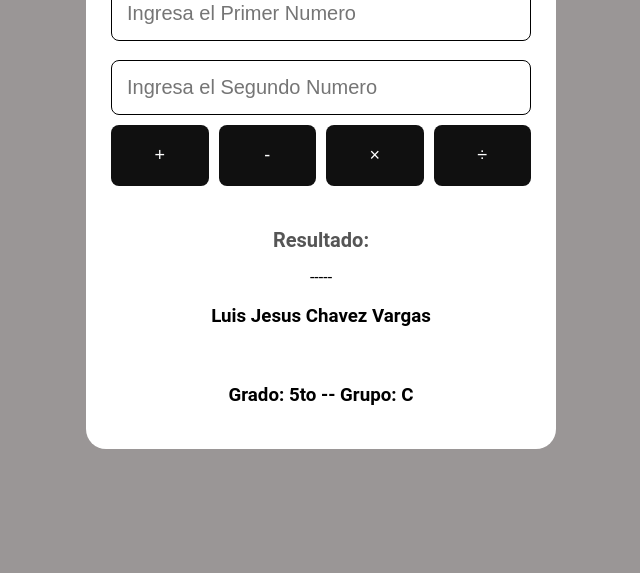
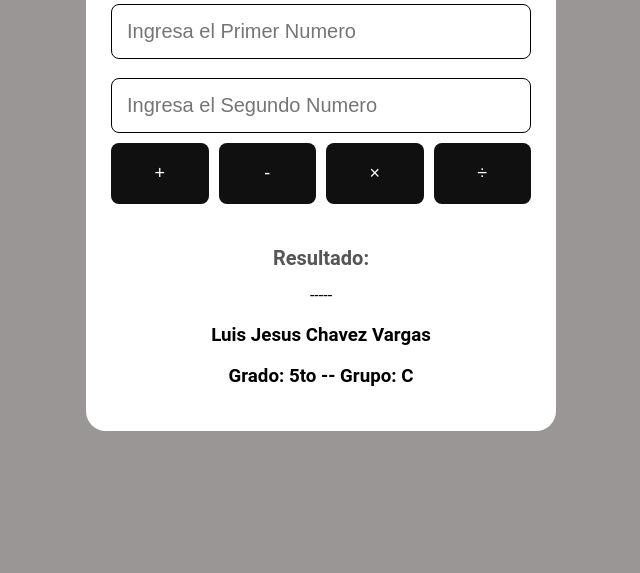
Before and after one commit to LuisChavezzz12/Calculadora-Tarea, a website: page index.html in a window 1280 px wide. Shown: the part 227-800 px from the top of the page, without its empty margins (319-959 px from the left). Drawn offline with Linux system fonts and the light colour scheme.

Commit message:
commit final

```diff
--- a/index.html
+++ b/index.html
@@ -26,7 +26,7 @@
             <p id="resultado">-----</p>
         </div>
         <div>
-            <h3>Luis Jesus Chavez Vargas</h3><br>
+            <h3>Luis Jesus Chavez Vargas</h3>
             <h3>Grado: 5to -- Grupo: C</h3>
         </div>
     </div>
```
